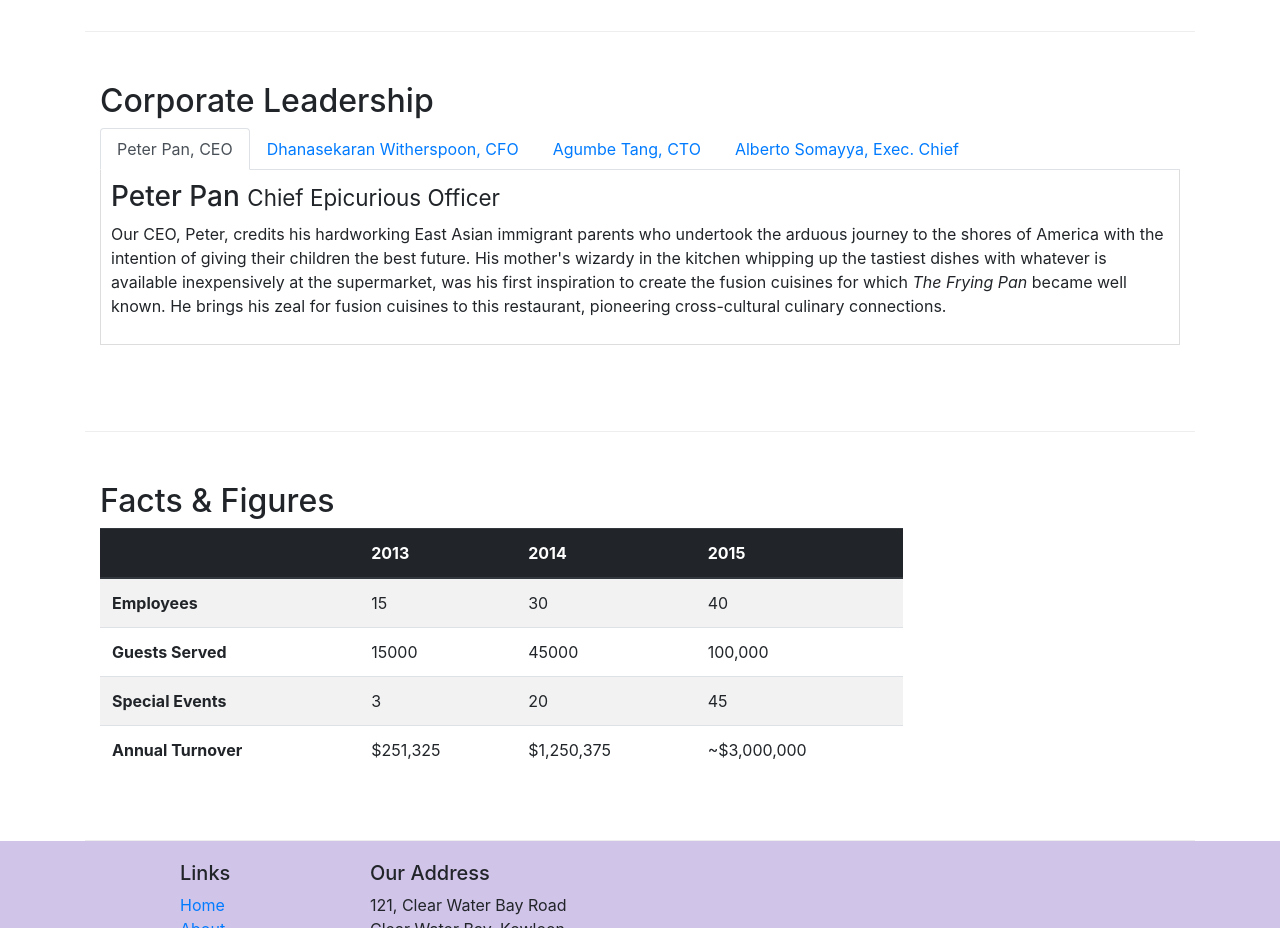
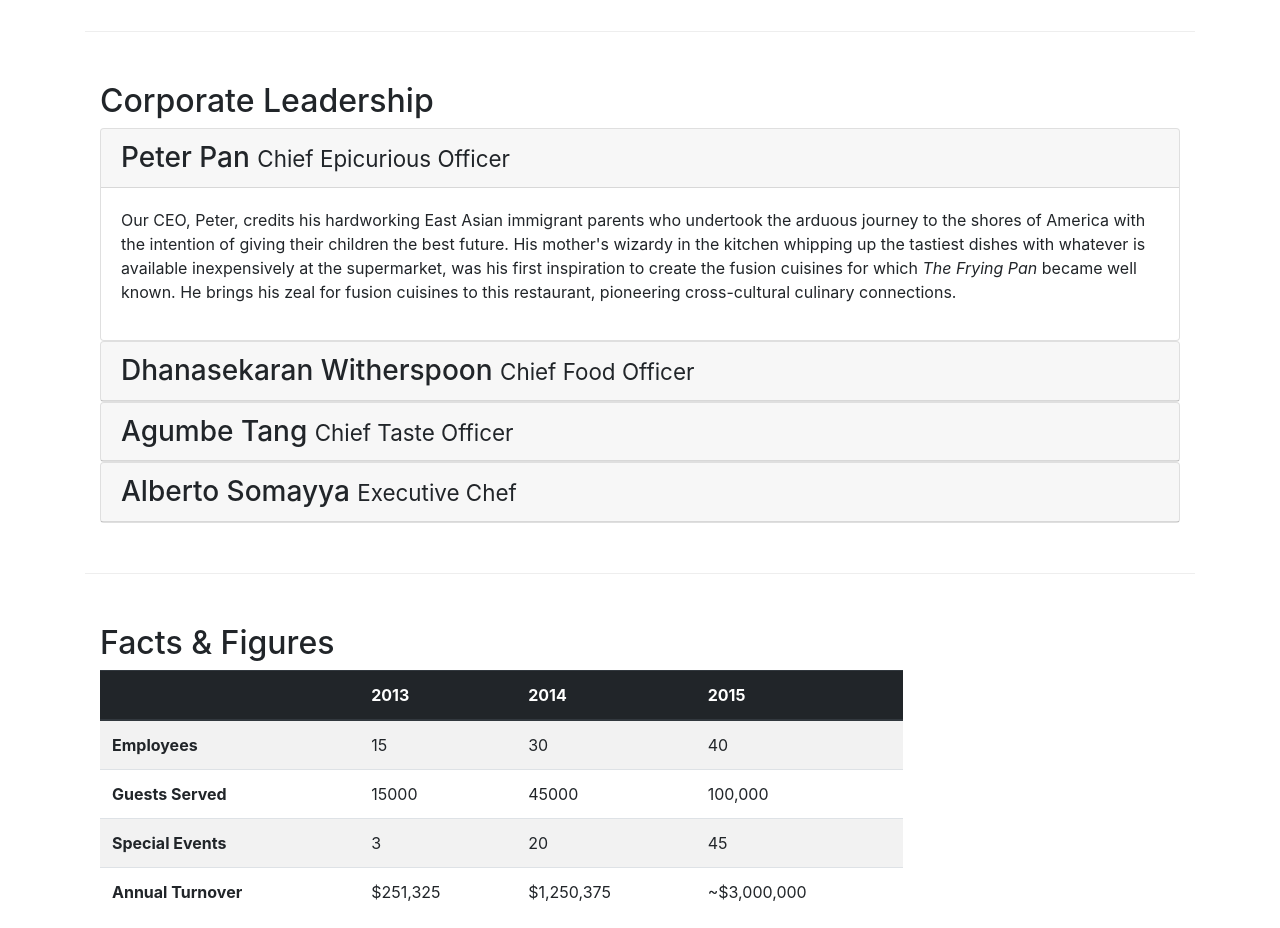
Before and after one commit to AshTears/conFusion, a website: page aboutus.html in a window 1280 px wide. Shown: the part 940-1868 px from the top of the page. Drawn offline with nearby package versions, Linux system fonts and the light colour scheme.

Commit message:
Accordion

```diff
--- a/aboutus.html
+++ b/aboutus.html
@@ -96,36 +96,46 @@
         <div class="row row-content">
             <div class="col-12">
                 <h2>Corporate Leadership</h2>
-				<ul class="nav nav-tabs">
-					<li class="nav-item">
-						<a class="nav-link active" href="#peter" role="tab" data-toggle="tab">Peter Pan, CEO</a>
-					</li>
-					<li class="nav-item">
-						<a class="nav-link" href="#danny" role="tab" data-toggle="tab">Dhanasekaran Witherspoon, CFO</a>
-					</li>
-					<li class="nav-item">
-						<a class="nav-link" href="#agumbe" role="tab" data-toggle="tab">Agumbe Tang, CTO</a>
-					</li>
-					<li class="nav-item">
-						<a class="nav-link" href="#alberto" role="tab" data-toggle="tab">Alberto Somayya, Exec. Chief</a>
-					</li>
-				</ul>
-				<div class="tab-content">
-					<div role="tabpanel" class="tab-pane fade show active" id="peter">
-						<h3>Peter Pan <small>Chief Epicurious Officer</small></h3>
-						<p class="d-none d-sm-block">Our CEO, Peter, credits his hardworking East Asian immigrant parents who undertook the arduous journey to the shores of America with the intention of giving their children the best future. His mother's wizardy in the kitchen whipping up the tastiest dishes with whatever is available inexpensively at the supermarket, was his first inspiration to create the fusion cuisines for which <em>The Frying Pan</em> became well known. He brings his zeal for fusion cuisines to this restaurant, pioneering cross-cultural culinary connections.</p>
+				<div id="accordion">
+					<div class="card">
+						<div class="card-header" role="tab" id="peterhead">
+							<h3 class="mb-0"><a data-toggle="collapse" data-target="#peter">Peter Pan <small>Chief Epicurious Officer</small></a></h3>
+						</div>
+						<div class="collapse show" id="peter" data-parent="#accordion">
+							<div class="card-body">
+								<p class="d-none d-sm-block">Our CEO, Peter, credits his hardworking East Asian immigrant parents who undertook the arduous journey to the shores of America with the intention of giving their children the best future. His mother's wizardy in the kitchen whipping up the tastiest dishes with whatever is available inexpensively at the supermarket, was his first inspiration to create the fusion cuisines for which <em>The Frying Pan</em> became well known. He brings his zeal for fusion cuisines to this restaurant, pioneering cross-cultural culinary connections.</p>
+							</div>
+						</div>
 					</div>
-					<div role="tabpanel" class="tab-pane fade" id="danny">
-						<h3>Dhanasekaran Witherspoon <small>Chief Food Officer</small></h3>
-						<p class="d-none d-sm-block">Our CFO, Danny, as he is affectionately referred to by his colleagues, comes from a long established family tradition in farming and produce. His experiences growing up on a farm in the Australian outback gave him great appreciation for varieties of food sources. As he puts it in his own words, <em>Everything that runs, wins, and everything that stays, pays!</em></p>
+					<div class="card">
+						<div class="card-header" role="tab" id="dannyhead">
+							<h3 class="mb-0"><a class="collapsed" data-toggle="collapse" data-target="#danny">Dhanasekaran Witherspoon <small>Chief Food Officer</small></a></h3>
+						</div>
+						<div class="collapse" id="danny" data-parent="#accordion">
+							<div class="card-body">
+								<p class="d-none d-sm-block">Our CFO, Danny, as he is affectionately referred to by his colleagues, comes from a long established family tradition in farming and produce. His experiences growing up on a farm in the Australian outback gave him great appreciation for varieties of food sources. As he puts it in his own words, <em>Everything that runs, wins, and everything that stays, pays!</em></p>
+							</div>
+						</div>
 					</div>
-					<div role="tabpanel" class="tab-pane fade" id="agumbe">
-						<h3>Agumbe Tang <small>Chief Taste Officer</small></h3>
-						<p class="d-none d-sm-block">Blessed with the most discerning gustatory sense, Agumbe, our CTO, personally ensures that every dish that we serve meets his exacting tastes. Our chefs dread the tongue lashing that ensues if their dish does not meet his exacting standards. He lives by his motto, <em>You click only if you survive my lick.</em></p>
+					<div class="card">
+						<div class="card-header" role="tab" id="agumbehead">
+							<h3 class="mb-0"><a class="collapsed" data-toggle="collapse" data-target="#agumbe">Agumbe Tang <small>Chief Taste Officer</small></a></h3>
+						</div>
+						<div class="collapse" id="agumbe" data-parent="#accordion">
+							<div class="card-body">
+								<p class="d-none d-sm-block">Blessed with the most discerning gustatory sense, Agumbe, our CTO, personally ensures that every dish that we serve meets his exacting tastes. Our chefs dread the tongue lashing that ensues if their dish does not meet his exacting standards. He lives by his motto, <em>You click only if you survive my lick.</em></p>
+							</div>
+						</div>
 					</div>
-					<div role="tabpanel" class="tab-pane fade" id="alberto">
-						<h3>Alberto Somayya <small>Executive Chef</small></h3>
-						<p class="d-none d-sm-block">Award winning three-star Michelin chef with wide International experience having worked closely with whos-who in the culinary world, he specializes in creating mouthwatering Indo-Italian fusion experiences. He says, <em>Put together the cuisines from the two craziest cultures, and you get a winning hit! Amma Mia!</em></p>
+					<div class="card">
+						<div class="card-header" role="tab" id="albertohead">
+							<h3 class="mb-0"><a class="collapsed" data-toggle="collapse" data-target="#alberto">Alberto Somayya <small>Executive Chef</small></a></h3>
+						</div>
+						<div class="collapse" id="alberto" data-parent="#accordion">
+							<div class="card-body">
+								<p class="d-none d-sm-block">Award winning three-star Michelin chef with wide International experience having worked closely with whos-who in the culinary world, he specializes in creating mouthwatering Indo-Italian fusion experiences. He says, <em>Put together the cuisines from the two craziest cultures, and you get a winning hit! Amma Mia!</em></p>
+							</div>
+						</div>
 					</div>
 				</div>
             </div>
--- a/css/styles.css
+++ b/css/styles.css
@@ -37,10 +37,3 @@ body {
 	margin: 0 auto;
 	padding: 0 auto;
 }
-
-.tab-content{
-	border-left: 1px solid #ddd;
-	border-right: 1px solid #ddd;
-	border-bottom: 1px solid #ddd;
-	padding: 10px;
-}
```
